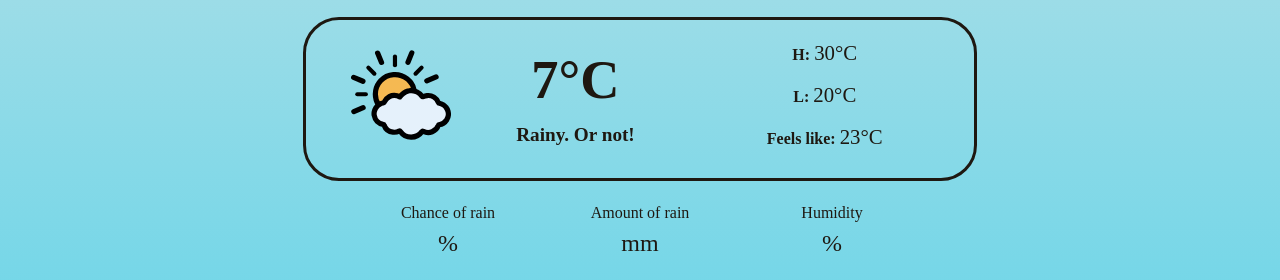
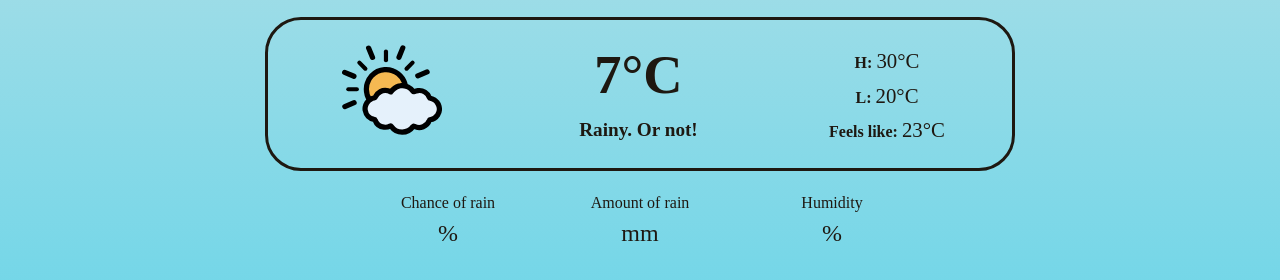
Before and after one commit to JellyRollJunior/jelly-weather, a website built with webpack: page src/index.html in a window 1280 px wide. Shown: the part 173-453 px from the top of the page. Built offline with nearby package versions, Linux system fonts and the light colour scheme; no server answers.

Commit message:
Evenly space overview items using grid

```diff
--- a/src/index.html
+++ b/src/index.html
@@ -31,7 +31,7 @@
           <span class="date">Thursday October 24th 2024</span> |
           <span class="time">10:44am</span>
         </h2>
-        <section class="overview flex">
+        <section class="overview">
           <img class="icon" src="./svg/partly-cloudy-day.svg" alt="" />
           <div class="current-conditions">
             <h2><span id="temp">7</span>°<span class="unit-temp">C</span></h2>
--- a/src/styles.css
+++ b/src/styles.css
@@ -79,10 +79,15 @@ section {
 }
 
 .overview {
-  gap: 65px;
-  padding: 12px 24px 21px 45px;
+  display: grid;
+  grid-template-columns: 1fr 1fr 1fr;
+  justify-items: center;
+  align-items: center;
+
+  padding: 12px 0px 21px 0px;
   border: 3px solid var(--secondary-color);
   border-radius: 36px;
+  width: 750px;
 }
 
 .overview > img {
@@ -92,7 +97,8 @@ section {
 }
 
 .range {
-  line-height: 2;
+  line-height: 1.65;
+  padding-top: 12px;
   width: 250px;
 }
 
```
